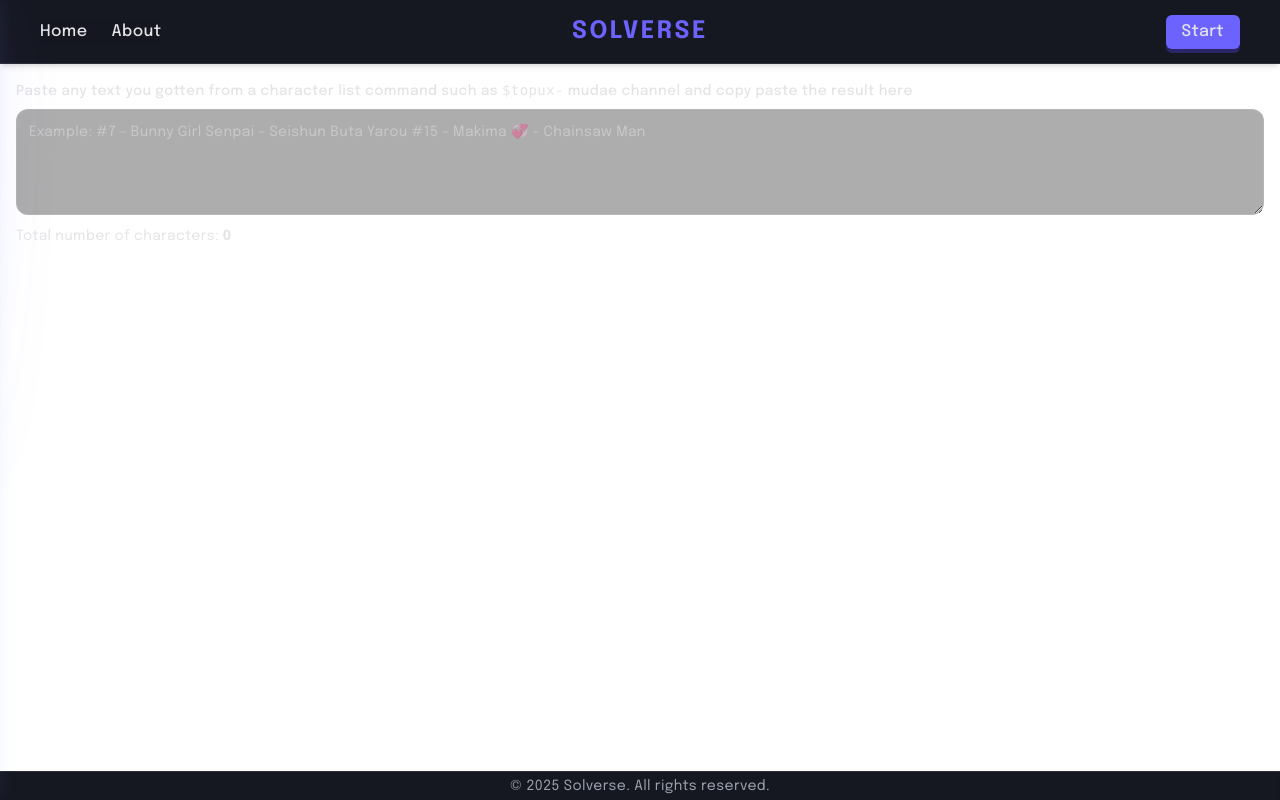
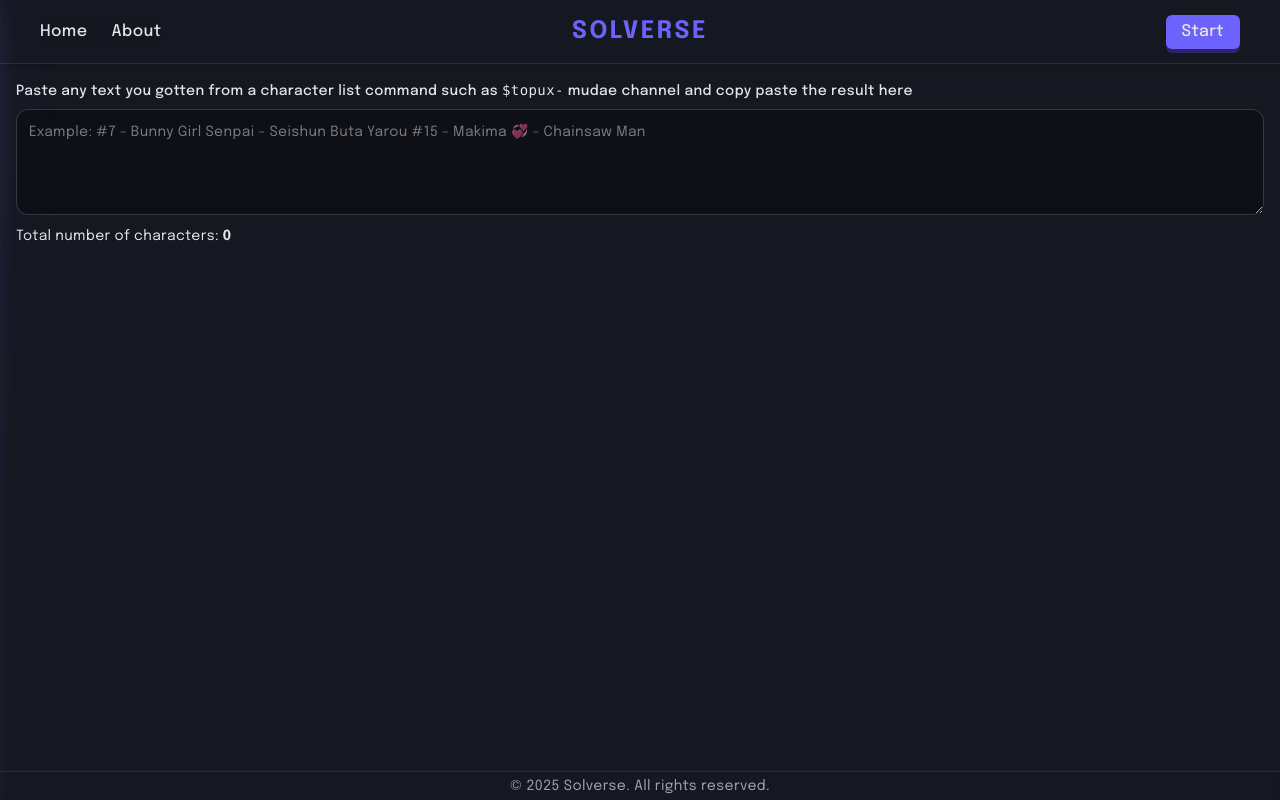
Before and after one commit to Solatido143/Solverse, a Vue app in the folder frontend/: page /mudae-top-name-extractor in a window 1280 px wide. Built offline with nearby package versions, Linux system fonts and the light colour scheme.

Commit message:
add background color to MudaeTopExtractorView for improved visual consistency

```diff
--- a/frontend/src/views/MudaeTopExtractorView.vue
+++ b/frontend/src/views/MudaeTopExtractorView.vue
@@ -4,7 +4,7 @@ import TheMudaeExtractor from '../components/TheMudaeExtractor.vue'
 </script>
 
 <template>
-    <main class="flex-grow p-4 mt-16">
+    <main class="flex-grow p-4 mt-16 bg-cinder">
         <TheMudaeExtractor />
     </main>
 </template>
```
